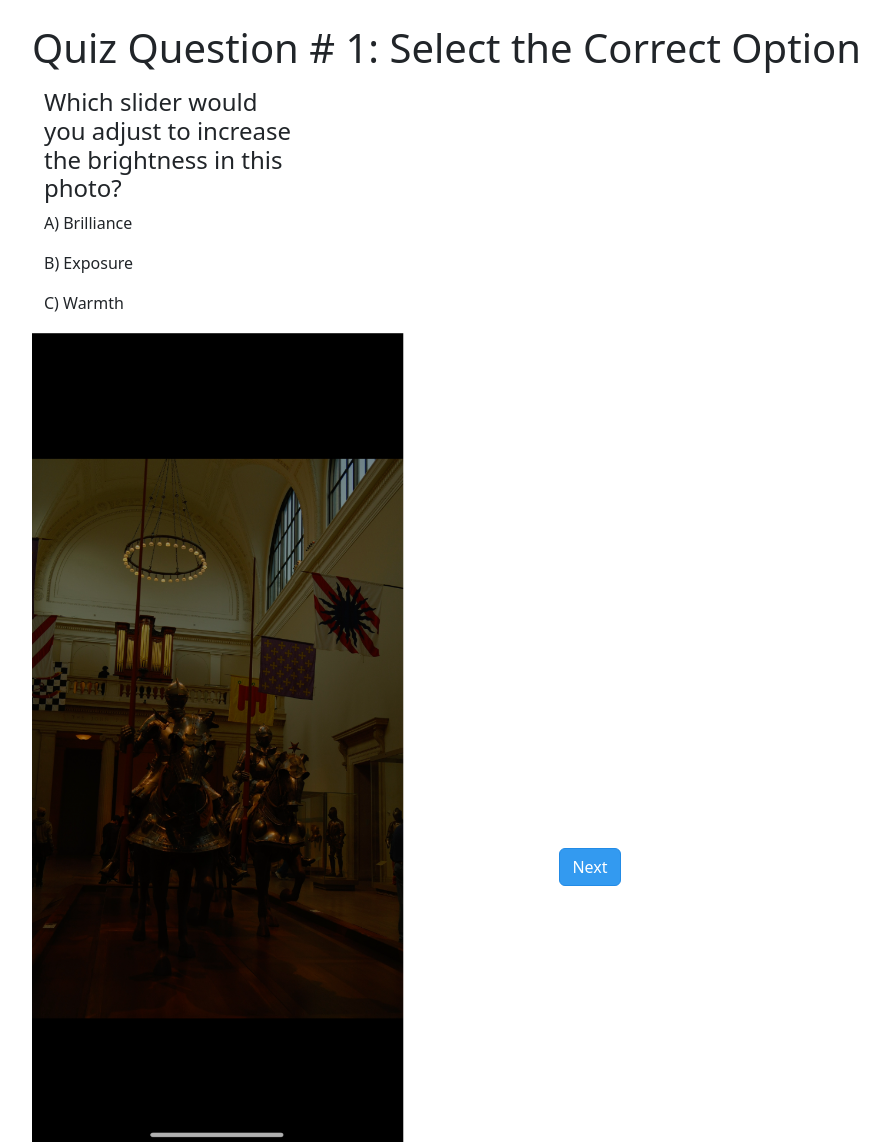
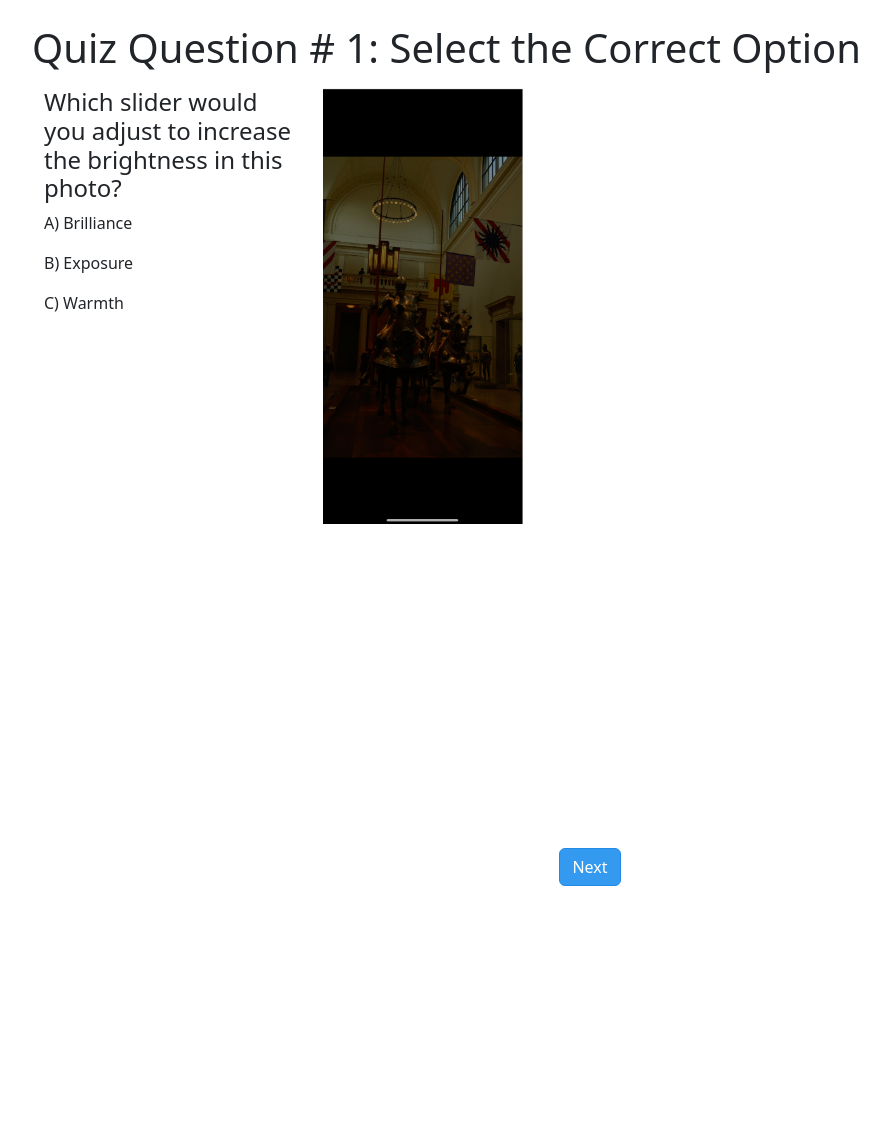
Before and after one commit to LGYTDA/UI-Group1, a Flask app: page /warmup/1 in a window 1280 px wide. Shown: the part 80-1222 px from the top of the page, without its empty margins (50-939 px from the left). After the commit the page ends 966 px from the top, so only its background shows below. Run offline with Flask 3, Linux system fonts and the light colour scheme.

Commit message:
Fixed photo and video positioning

```diff
--- a/templates/warmup_quiz.html
+++ b/templates/warmup_quiz.html
@@ -29,15 +29,16 @@
                 <p>{{ question['option_2'] }}</p>
                 <p>{{ question['option_3'] }}</p>
             </div>
-        </div>
-    </div>
-        {%if 'png' in question['photo']%}
-        <div class="col-md-4 d-flex flex-column justify-content-end">
-            <img src="{{ url_for('static', filename='img/warmup_quiz_photos/' + question['photo']) }}">
+
+            <!-- Right Column, Image or Video -->
+            {% if 'png' in question['photo'] %}
+            <div class="col-md-3 d-flex flex-column justify-content-end">
+                <img src="{{ url_for('static', filename='img/warmup_quiz_photos/' + question['photo']) }}" style="max-width: 100%; width: 200px; height: auto;">
             </div>
             {% endif %}
-        {%if 'mov' in question['photo']%}
-        <div class="col-md-4 d-flex flex-column justify-content-end">
+
+            {% if 'mov' in question['photo'] %}
+            <div class="col-md-3 d-flex flex-column justify-content-end">
                 <video autoplay loop muted>
                     <source src="{{ url_for('static', filename='img/' + question['photo']) }}">
                 </video>
@@ -45,6 +46,9 @@
             {% endif %}
         </div>
     </div>
+</div>
+
+
 
 
             <div class="navigation mt-4 text-center">
```
Lines whose indentation alone changed are shown as unchanged.
